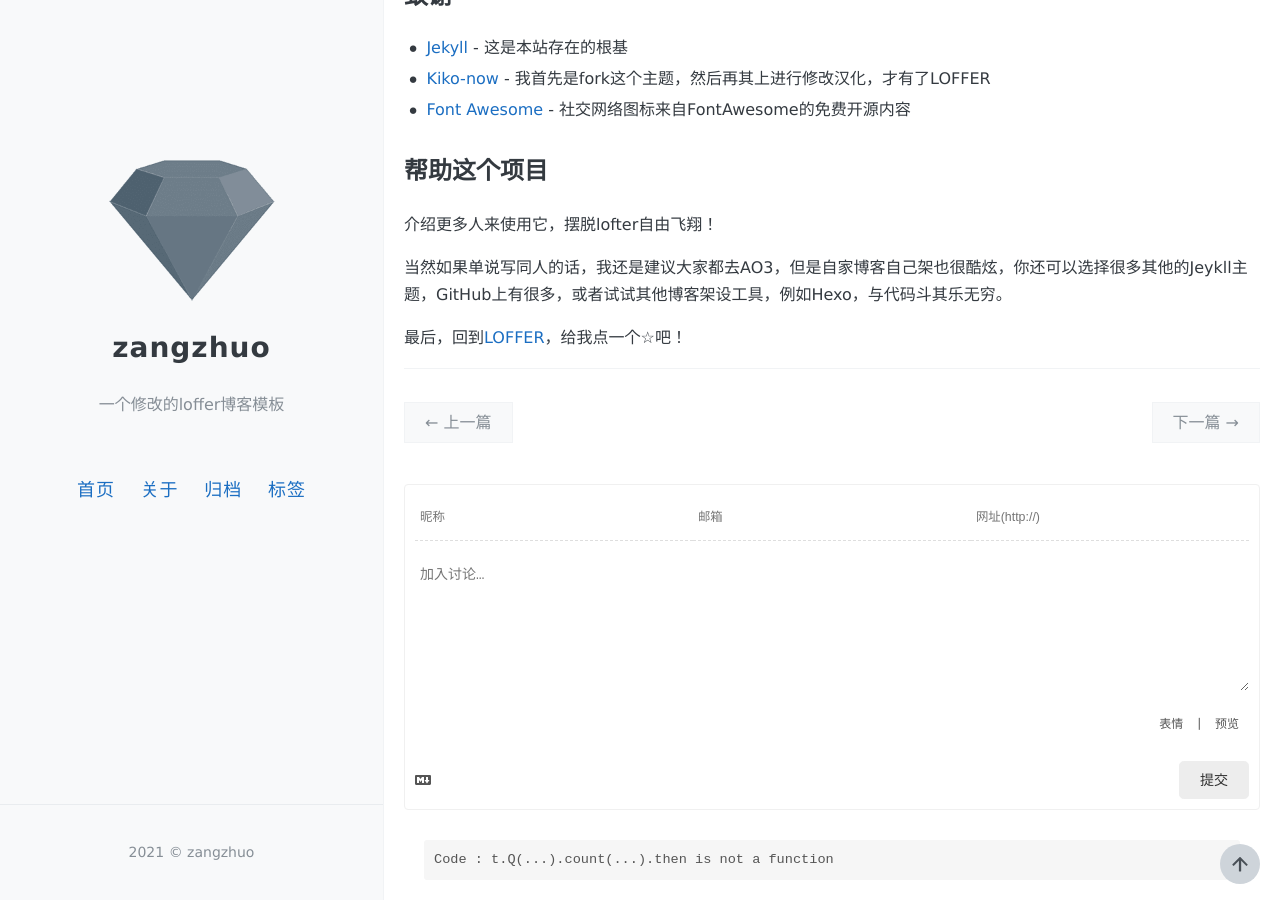
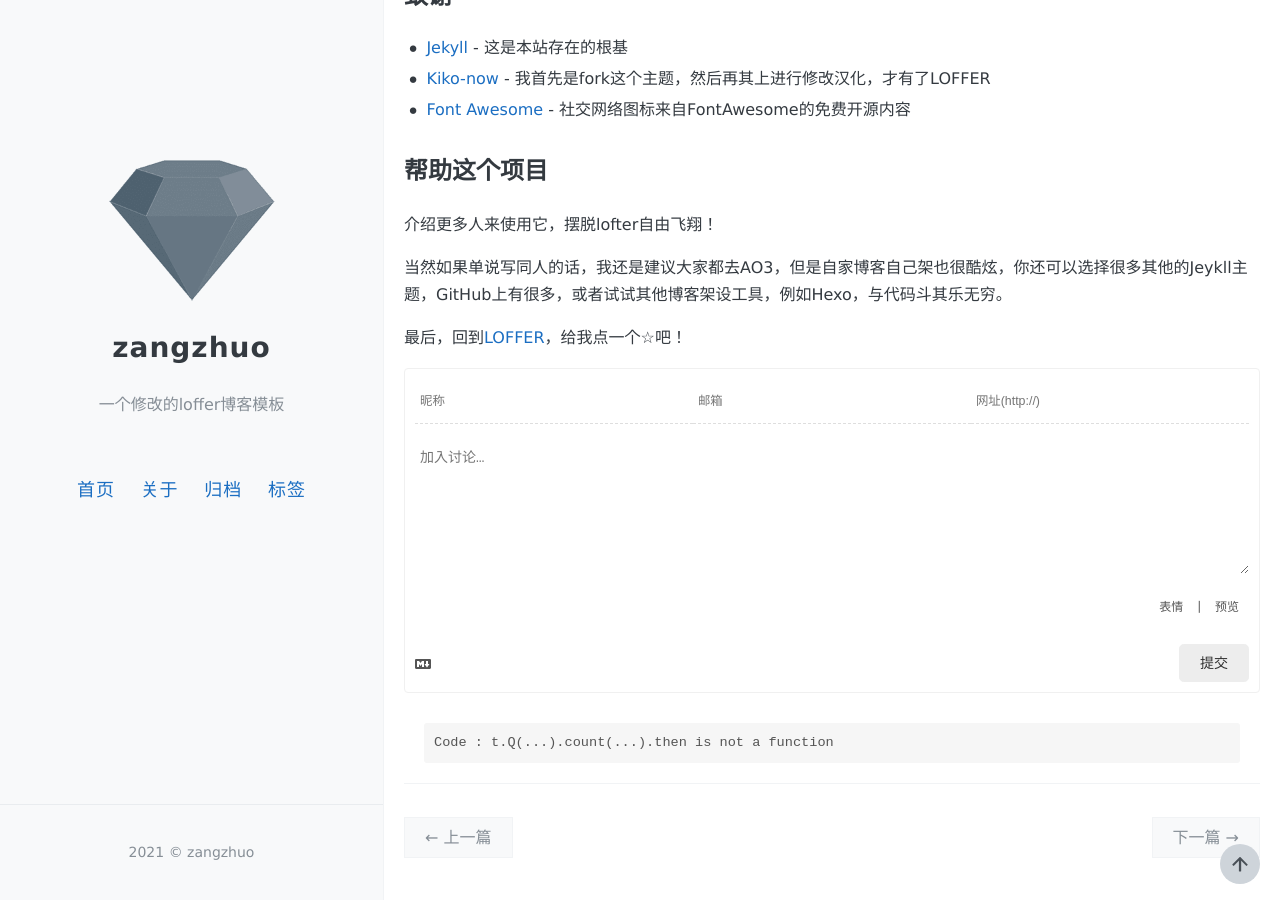
Before and after one commit to wmnhw/loffer, a Jekyll site: the page built from _posts/2019-06-02-document.md, in a window 1280 px wide and 900 px high, scrolled down 3833 px. Built offline with Jekyll 4.4.1, drawn with Linux system fonts in a browser that asks for light colours; comment, search, counter and statistics services are not loaded.

Commit message:
Update post.html

```diff
--- a/_layouts/post.html
+++ b/_layouts/post.html
@@ -29,6 +29,13 @@
     {{ content }}
   </div>
 
+                <!-- {% include gitalk.html %} -->
+
+	        <!-- Valine 评论框 start -->
+	       {% if site.valine.enable %}
+                      {% include valine_comments.html %}
+           {% endif %}
+	       <!-- Valine 评论框 end -->
 </article>
 
 <div class="pagination">
@@ -47,11 +54,3 @@
     </span>
   {% endif %}
 </div>
-
-                <!-- {% include gitalk.html %} -->
-
-	        <!-- Valine 评论框 start -->
-	       {% if site.valine.enable %}
-                      {% include valine_comments.html %}
-           {% endif %}
-	       <!-- Valine 评论框 end -->
```
